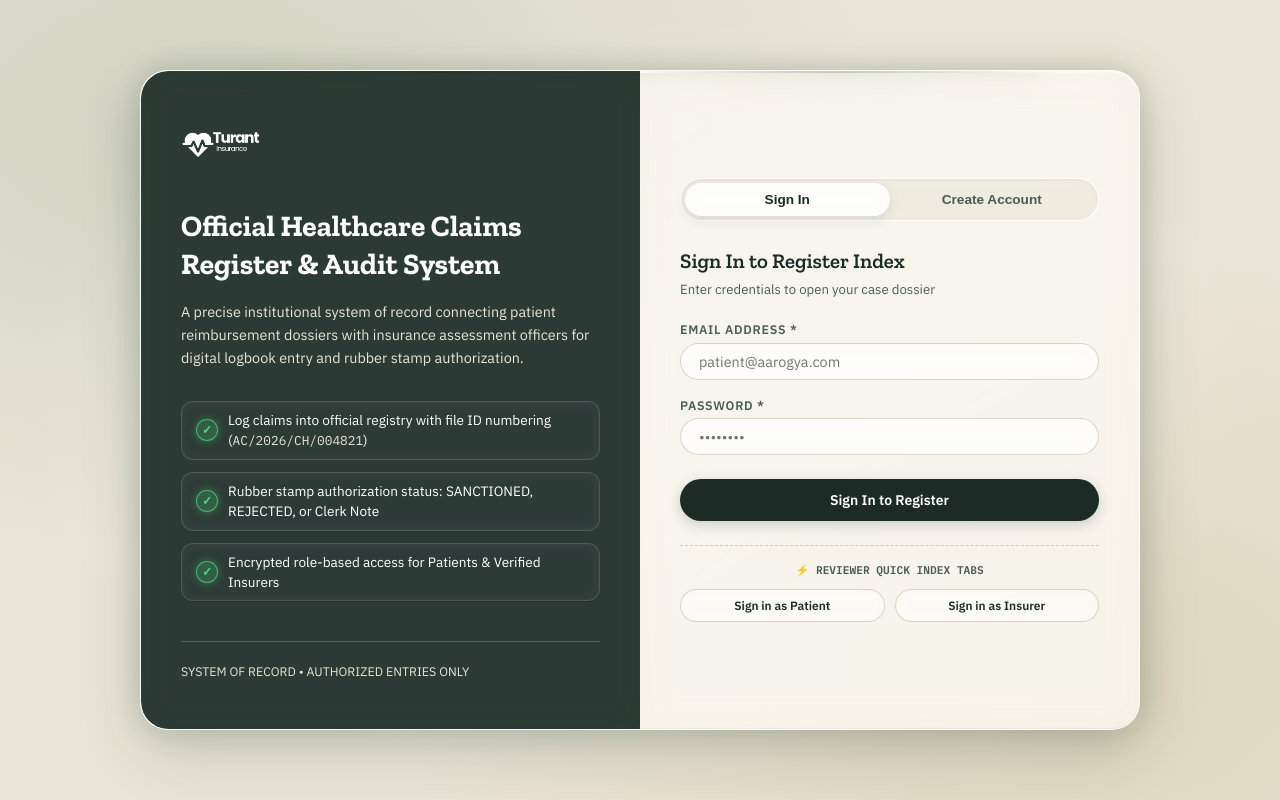
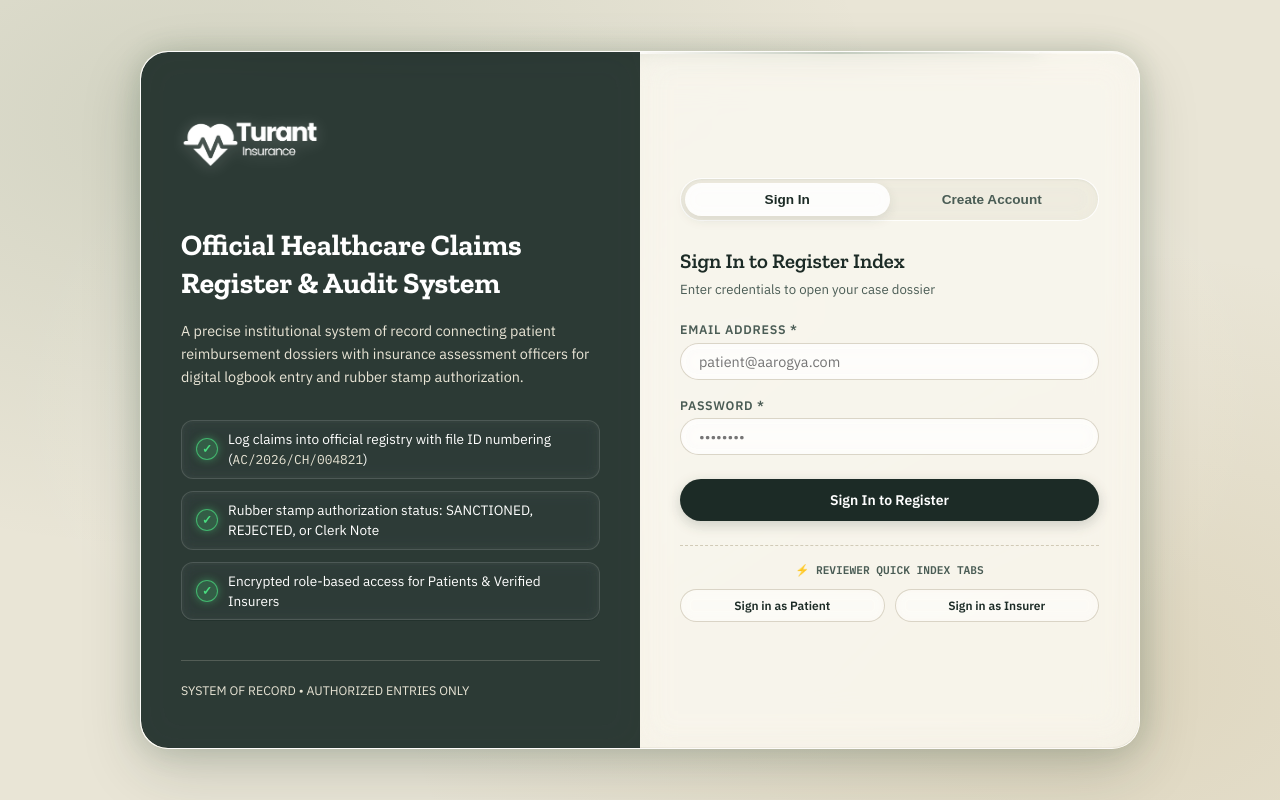
Before and after one commit to mahilmithranks/Turant, a React (Vite) app in the folder frontend/: page / in a window 1280 px wide. Built offline with nearby package versions, Linux system fonts and the light colour scheme; no server answers.

Commit message:
Increase logo size: 90px on auth panel with glow, 44px in navbar for better visibility

```diff
--- a/frontend/src/components/AuthPage.jsx
+++ b/frontend/src/components/AuthPage.jsx
@@ -94,7 +94,16 @@ export default function AuthPage({ onLogin, onRegister, onQuickLogin }) {
           <div>
             {/* Logo Header */}
             <div style={{ marginBottom: '36px' }}>
-              <img src="/logo.png" alt="Turant Insurance" style={{ height: '52px', objectFit: 'contain', display: 'block', filter: 'brightness(0) invert(1)' }} />
+              <img
+                src="/logo.png"
+                alt="Turant Insurance"
+                style={{
+                  height: '90px',
+                  objectFit: 'contain',
+                  display: 'block',
+                  filter: 'brightness(0) invert(1) drop-shadow(0 2px 8px rgba(255,255,255,0.2))'
+                }}
+              />
             </div>
 
             {/* Hero Copy */}
--- a/frontend/src/components/Navbar.jsx
+++ b/frontend/src/components/Navbar.jsx
@@ -23,7 +23,7 @@ export default function Navbar({ currentUser, activePatientTab, onSelectPatientT
 
         {/* Brand Header */}
         <div style={{ display: 'flex', alignItems: 'center' }}>
-          <img src="/logo.png" alt="Turant Insurance" style={{ height: '36px', objectFit: 'contain', display: 'block' }} />
+          <img src="/logo.png" alt="Turant Insurance" style={{ height: '44px', objectFit: 'contain', display: 'block' }} />
         </div>
 
         {/* User Status & Logout */}
```
Also changed, not shown: frontend/index.html (line endings or trailing spaces).
